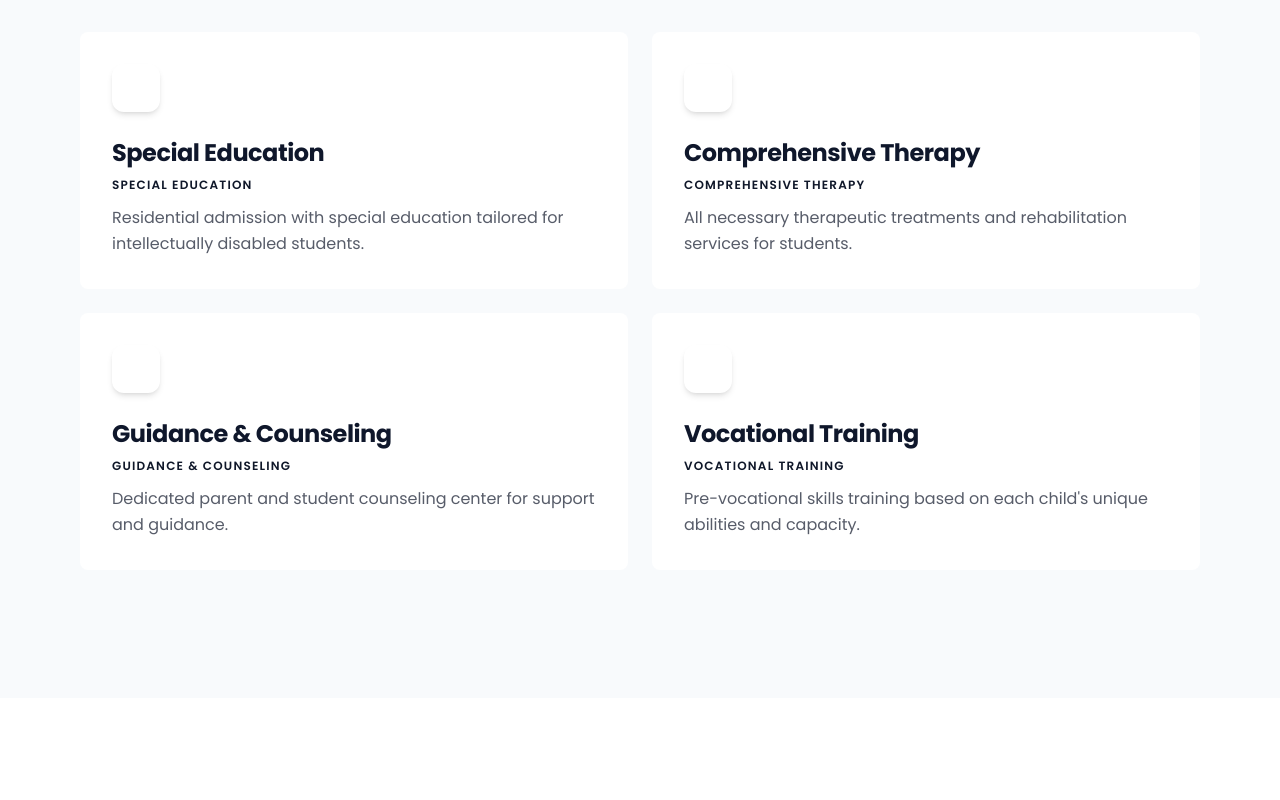
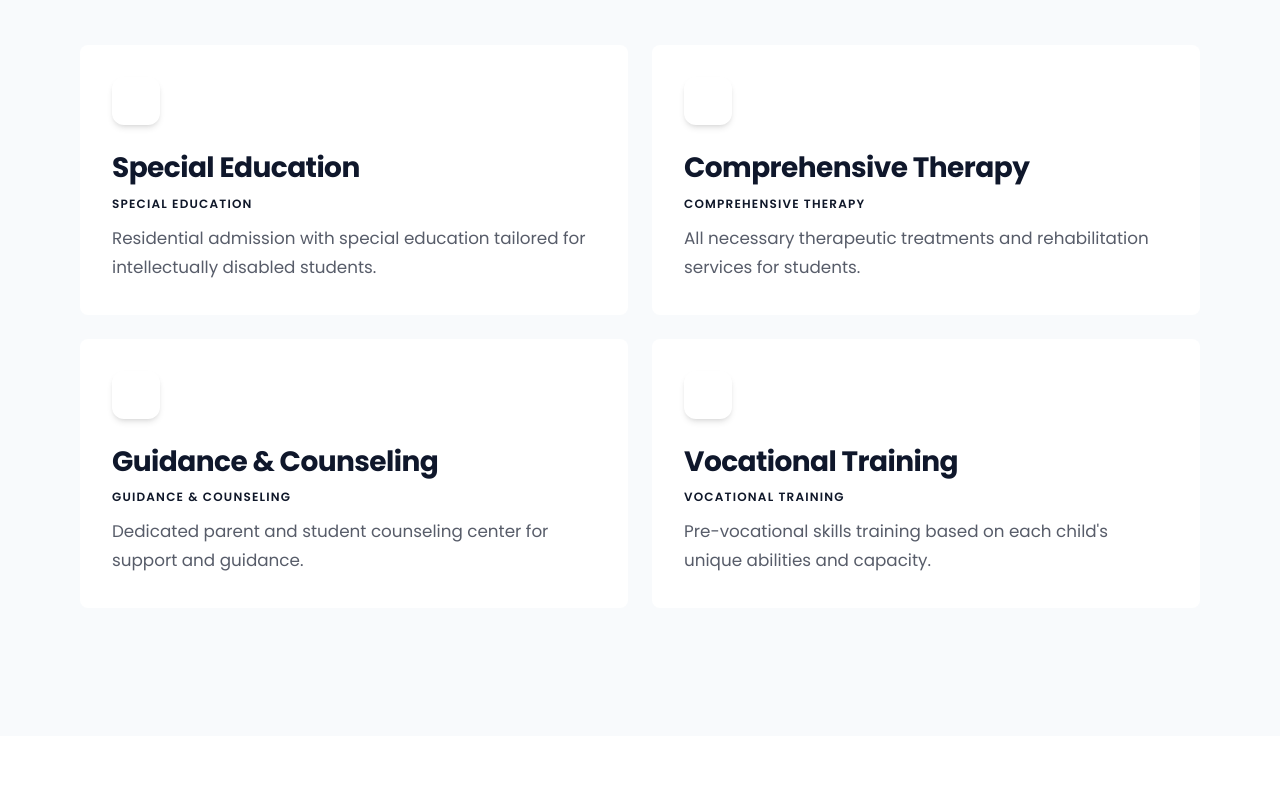
Before and after one commit to Gangadhar-chougule/v2_abhinav_school, a Next.js app in the folder website/: page / in a window 1280 px wide. Shown: the part 1800-2600 px from the top of the page. Built offline with nearby package versions, Linux system fonts and the light colour scheme.

Commit message:
feat(facilities): use green hero variant, add facilities CSS tuning and reveal legacy hidden content

```diff
--- a/website/src/app/facilities/page.js
+++ b/website/src/app/facilities/page.js
@@ -37,7 +37,8 @@ export default function Facilities() {
 
   return (
     <Layout>
-      <PageHero title={t('facilitiesTitle')} description={t('facilitiesDesc')} />
+      {/* Use green ribbon hero for facilities and apply facility-specific tuning */}
+      <PageHero title={t('facilitiesTitle')} description={t('facilitiesDesc')} image={null} className="hero-facilities" />
 
       <section className="section-spacing">
         <div className="section-container">
--- a/website/src/app/globals.css
+++ b/website/src/app/globals.css
@@ -408,6 +408,31 @@ h1, h2, h3, h4, h5, h6 {
   animation-play-state: paused;
 }
 
+/* Facilities page tuning */
+.hero-facilities {
+  --facility-heading-size: 3rem;
+}
+.hero-facilities .heading-display {
+  font-size: var(--facility-heading-size);
+  color: white;
+  text-shadow: 0 6px 18px rgba(0,0,0,0.35);
+}
+
+/* Reveal any elements hidden by inline styles on facilities page (used for legacy content) */
+.hero-facilities ~ section .hidden, .hero-facilities ~ section [hidden] {
+  display: block !important;
+  visibility: visible !important;
+}
+
+/* Facilities content typography */
+.section-container .heading-sub {
+  font-size: 1.75rem;
+}
+.section-container .body-text {
+  font-size: 1.05rem;
+  line-height: 1.75;
+}
+
 ::-webkit-scrollbar {
   width: 8px;
 }
--- a/website/src/components/PageHero.js
+++ b/website/src/components/PageHero.js
@@ -11,6 +11,7 @@ export default function PageHero({
   image,
   imageAlt,
   size = 'default',
+  className = '',
 }) {
   const { t } = useLanguage();
   const heightClass = size === 'large' ? 'min-h-[70vh] md:min-h-[85vh]' : 'min-h-[40vh] md:min-h-[50vh]';
@@ -34,7 +35,7 @@ export default function PageHero({
   }
 
   return (
-    <section className={`relative flex items-center overflow-hidden ${heightClass}`}>
+    <section className={`relative flex items-center overflow-hidden ${heightClass} ${className}`.trim()}>
       {/* Background Image or slideshow (supports string or array of image urls) */}
       <div className="absolute inset-0 z-0">
         {Array.isArray(image) ? (
```
